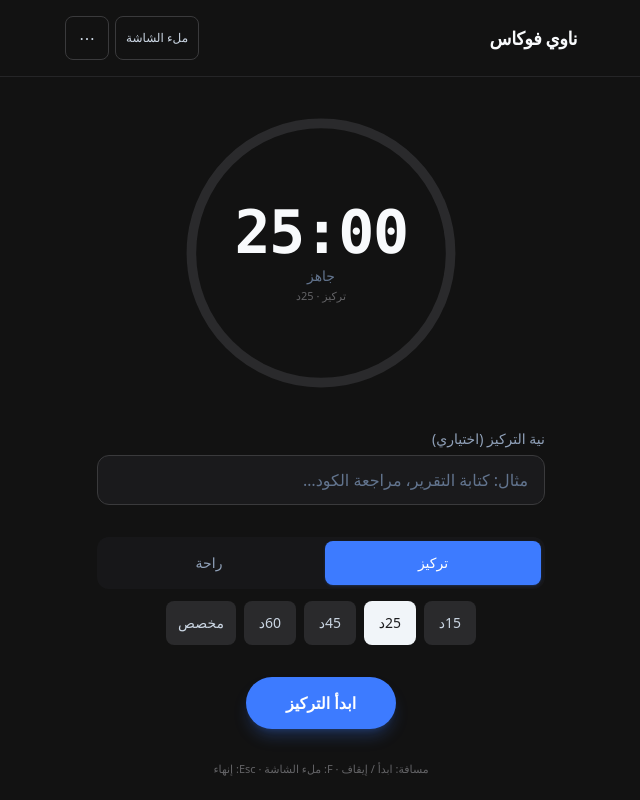
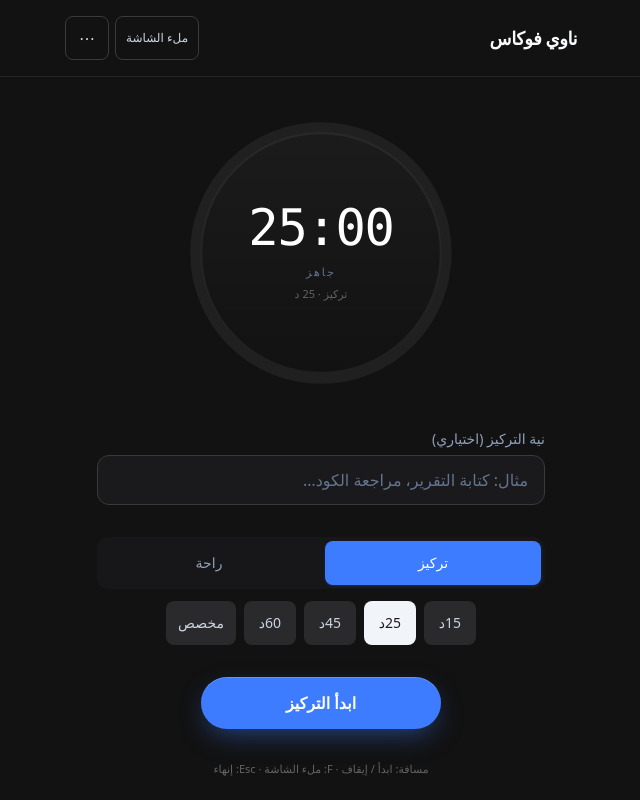
Before and after one commit to inawy/nawy-focus, a React (Vite) app: page / in a window 1280 px wide. Shown: the top 800 px of the page, without its empty margins (319-959 px from the left). Built offline with nearby package versions, Linux system fonts and the light colour scheme.

Commit message:
design: refined timer ring, primary buttons, segmented duration

```diff
--- a/src/components/SessionControls.tsx
+++ b/src/components/SessionControls.tsx
@@ -26,40 +26,33 @@ export function SessionControls({
   onReset,
   onStartBreak,
 }: Props) {
-  const primaryFocus =
-    'bg-brand-500 text-white shadow-lg shadow-brand-500/25 hover:bg-brand-600'
-  const primaryBreak =
-    'bg-slate-200 text-slate-900 shadow-lg shadow-black/20 hover:bg-white'
-  const secondary =
-    'border border-slate-600 text-slate-300 hover:border-slate-400 hover:text-slate-100'
-
   return (
-    <div className="flex w-full max-w-md flex-col items-center gap-3">
+    <div className="flex w-full max-w-sm flex-col items-center gap-3.5">
       {phase === 'idle' && (
         <button
           type="button"
           onClick={onStart}
-          className={`min-h-12 rounded-full px-10 py-3.5 text-base font-semibold transition active:scale-[0.98] ${
-            kind === 'break' ? primaryBreak : primaryFocus
-          }`}
+          className={
+            kind === 'break' ? 'btn-secondary-quiet w-full sm:w-auto sm:min-w-[15rem]' : 'btn-primary-brand w-full sm:w-auto sm:min-w-[15rem]'
+          }
         >
           {kind === 'break' ? 'ابدأ الراحة' : 'ابدأ التركيز'}
         </button>
       )}
 
       {phase === 'running' && (
-        <div className="flex flex-wrap items-center justify-center gap-3">
+        <div className="flex w-full flex-wrap items-center justify-center gap-2.5">
           <button
             type="button"
             onClick={onPause}
-            className="min-h-12 rounded-full bg-slate-100 px-7 py-3.5 text-base font-semibold text-slate-900 transition hover:bg-white active:scale-[0.98]"
+            className="btn-secondary-quiet min-w-[8.5rem] px-7"
           >
             إيقاف مؤقت
           </button>
           <button
             type="button"
             onClick={onStop}
-            className={`min-h-11 rounded-full px-5 py-3 text-sm transition ${secondary}`}
+            className="btn-chrome min-h-12 rounded-full px-5 text-sm"
           >
             إنهاء
           </button>
@@ -67,20 +60,22 @@ export function SessionControls({
       )}
 
       {phase === 'paused' && (
-        <div className="flex flex-wrap items-center justify-center gap-3">
+        <div className="flex w-full flex-wrap items-center justify-center gap-2.5">
           <button
             type="button"
             onClick={onResume}
-            className={`min-h-12 rounded-full px-7 py-3.5 text-base font-semibold transition active:scale-[0.98] ${
-              kind === 'break' ? primaryBreak : primaryFocus
-            }`}
+            className={
+              kind === 'break'
+                ? 'btn-secondary-quiet min-w-[8.5rem] px-7'
+                : 'btn-primary-brand min-w-[8.5rem] px-7'
+            }
           >
             متابعة
           </button>
           <button
             type="button"
             onClick={onStop}
-            className={`min-h-11 rounded-full px-5 py-3 text-sm transition ${secondary}`}
+            className="btn-chrome min-h-12 rounded-full px-5 text-sm"
           >
             إنهاء
           </button>
@@ -89,38 +84,25 @@ export function SessionControls({
 
       {phase === 'finished' && (
         <div className="flex w-full flex-col items-center gap-4">
-          <p className="text-center text-sm text-slate-300">
-            {kind === 'focus' ? (
-              <>
-                أحسنت — انتهت جلسة التركيز
-                {(elapsedSeconds > 0 || plannedSeconds > 0) && (
-                  <span className="mt-0.5 block text-xs text-slate-500">
-                    {formatDurationShort(
-                      elapsedSeconds > 0 ? elapsedSeconds : plannedSeconds,
-                    )}
-                  </span>
+          <div className="text-center">
+            <p className="text-[15px] font-medium text-slate-200">
+              {kind === 'focus' ? 'أحسنت — انتهت جلسة التركيز' : 'انتهت الراحة'}
+            </p>
+            {(elapsedSeconds > 0 || plannedSeconds > 0) && (
+              <p className="mt-1 text-xs text-slate-500">
+                {formatDurationShort(
+                  elapsedSeconds > 0 ? elapsedSeconds : plannedSeconds,
                 )}
-              </>
-            ) : (
-              <>
-                انتهت الراحة — جاهز لجلسة جديدة
-                {(elapsedSeconds > 0 || plannedSeconds > 0) && (
-                  <span className="mt-0.5 block text-xs text-slate-500">
-                    {formatDurationShort(
-                      elapsedSeconds > 0 ? elapsedSeconds : plannedSeconds,
-                    )}
-                  </span>
-                )}
-              </>
+              </p>
             )}
-          </p>
+          </div>
 
-          <div className="flex w-full flex-col items-stretch gap-2.5 sm:items-center">
+          <div className="flex w-full flex-col items-stretch gap-2.5">
             {kind === 'focus' && onStartBreak && (
               <button
                 type="button"
                 onClick={onStartBreak}
-                className={`min-h-12 w-full rounded-full px-7 py-3.5 text-base font-semibold transition active:scale-[0.98] sm:w-auto sm:min-w-[14rem] ${primaryBreak}`}
+                className="btn-secondary-quiet w-full"
               >
                 ابدأ راحة
               </button>
@@ -130,8 +112,8 @@ export function SessionControls({
               onClick={onReset}
               className={
                 kind === 'focus'
-                  ? 'min-h-11 w-full rounded-full border border-brand-500/40 bg-brand-950/40 px-6 py-3 text-sm font-medium text-brand-300 transition hover:border-brand-400 hover:bg-brand-950/60 sm:w-auto sm:min-w-[14rem]'
-                  : `min-h-12 w-full rounded-full px-7 py-3.5 text-base font-semibold transition active:scale-[0.98] sm:w-auto sm:min-w-[14rem] ${primaryFocus}`
+                  ? 'btn-chrome min-h-12 w-full rounded-full border-brand-500/30 text-sm font-medium text-brand-300 hover:border-brand-400/50 hover:text-brand-200'
+                  : 'btn-primary-brand w-full'
               }
             >
               جلسة تركيز جديدة
--- a/src/components/TimerDisplay.tsx
+++ b/src/components/TimerDisplay.tsx
@@ -8,13 +8,13 @@ interface Props {
   kind: SessionKind
 }
 
-/** تركيز → أزرق ناوي · راحة → رمادي هادئ · إيقاف → كهرماني */
 function phaseTheme(phase: TimerPhase, kind: SessionKind) {
   if (phase === 'paused') {
     return {
-      stroke: 'stroke-amber-400/80',
+      stroke: 'stroke-amber-400/90',
       label: 'text-amber-300/90',
-      glow: 'shadow-[0_0_28px_-10px_rgba(251,191,36,0.28)]',
+      glow: 'shadow-[0_0_40px_-12px_rgba(251,191,36,0.35)]',
+      track: 'stroke-white/[0.06]',
     }
   }
   if (phase === 'running' || phase === 'finished') {
@@ -31,15 +31,17 @@ function phaseTheme(phase: TimerPhase, kind: SessionKind) {
       glow:
         phase === 'running'
           ? focus
-            ? 'shadow-[0_0_48px_-10px_rgba(61,123,255,0.4)]'
-            : 'shadow-[0_0_28px_-10px_rgba(148,163,184,0.2)]'
+            ? 'shadow-[0_0_64px_-14px_rgba(61,123,255,0.5)]'
+            : 'shadow-[0_0_36px_-12px_rgba(148,163,184,0.25)]'
           : '',
+      track: 'stroke-white/[0.06]',
     }
   }
   return {
     stroke: 'stroke-slate-600',
     label: 'text-slate-500',
     glow: '',
+    track: 'stroke-white/[0.06]',
   }
 }
 
@@ -52,7 +54,7 @@ export function TimerDisplay({
   const progress =
     plannedSeconds > 0 ? 1 - remainingSeconds / plannedSeconds : 0
 
-  const radius = 108
+  const radius = 104
   const circumference = 2 * Math.PI * radius
   const offset = circumference * (1 - progress)
 
@@ -63,22 +65,26 @@ export function TimerDisplay({
   const phaseLabel =
     phase === 'running'
       ? isBreak
-        ? 'جاري الراحة'
-        : 'جاري التركيز'
+        ? 'راحة'
+        : 'تركيز'
       : phase === 'paused'
-        ? 'متوقف مؤقتًا'
+        ? 'متوقف'
         : phase === 'finished'
-          ? 'انتهت الجلسة'
+          ? 'انتهت'
           : 'جاهز'
 
   return (
     <div
-      className={`relative mx-auto flex items-center justify-center rounded-full transition-all duration-300 ease-[var(--ease-out)] ${
-        sessionFocus ? 'h-72 w-72 sm:h-80 sm:w-80' : 'h-64 w-64 sm:h-72 sm:w-72'
-      } ${theme.glow}`}
+      className={`relative mx-auto flex items-center justify-center transition-all duration-500 ease-[var(--ease-out)] ${
+        sessionFocus ? 'h-[18.5rem] w-[18.5rem] sm:h-[20.5rem] sm:w-[20.5rem]' : 'h-64 w-64 sm:h-72 sm:w-72'
+      }`}
     >
+      <div
+        className={`absolute inset-[8%] rounded-full bg-gradient-to-b from-white/[0.04] to-transparent ${theme.glow}`}
+        aria-hidden
+      />
       <svg
-        className="-rotate-90"
+        className="-rotate-90 drop-shadow-sm"
         width="100%"
         height="100%"
         viewBox="0 0 240 240"
@@ -89,8 +95,8 @@ export function TimerDisplay({
           cy="120"
           r={radius}
           fill="none"
-          className="stroke-slate-800"
-          strokeWidth="8"
+          className={theme.track}
+          strokeWidth="10"
         />
         <circle
           cx="120"
@@ -98,25 +104,31 @@ export function TimerDisplay({
           r={radius}
           fill="none"
           className={theme.stroke}
-          strokeWidth="8"
+          strokeWidth="10"
           strokeLinecap="round"
           strokeDasharray={circumference}
           strokeDashoffset={offset}
         />
       </svg>
-      <div className="absolute inset-0 flex flex-col items-center justify-center">
+      <div className="absolute inset-0 flex flex-col items-center justify-center px-4">
         <span
-          className={`font-mono font-semibold tracking-tight text-slate-50 tabular-nums transition-all duration-300 ${
-            sessionFocus ? 'text-6xl sm:text-7xl' : 'text-5xl sm:text-6xl'
+          className={`font-mono font-medium tracking-tight text-white tabular-nums transition-all duration-500 ${
+            sessionFocus
+              ? 'text-[3.35rem] sm:text-[3.85rem] leading-none'
+              : 'text-[2.75rem] sm:text-[3.15rem] leading-none'
           }`}
           aria-live="polite"
         >
           {formatTime(remainingSeconds)}
         </span>
-        <span className={`mt-1 text-sm ${theme.label}`}>{phaseLabel}</span>
+        <span
+          className={`mt-2.5 text-[11px] font-medium uppercase tracking-[0.18em] ${theme.label}`}
+        >
+          {phaseLabel}
+        </span>
         {phase === 'idle' && (
-          <span className="mt-0.5 text-[11px] text-slate-600">
-            {isBreak ? 'راحة' : 'تركيز'} · {Math.round(plannedSeconds / 60)}د
+          <span className="mt-1.5 text-[11px] text-slate-600">
+            {isBreak ? 'راحة' : 'تركيز'} · {Math.round(plannedSeconds / 60)} د
           </span>
         )}
       </div>
```
